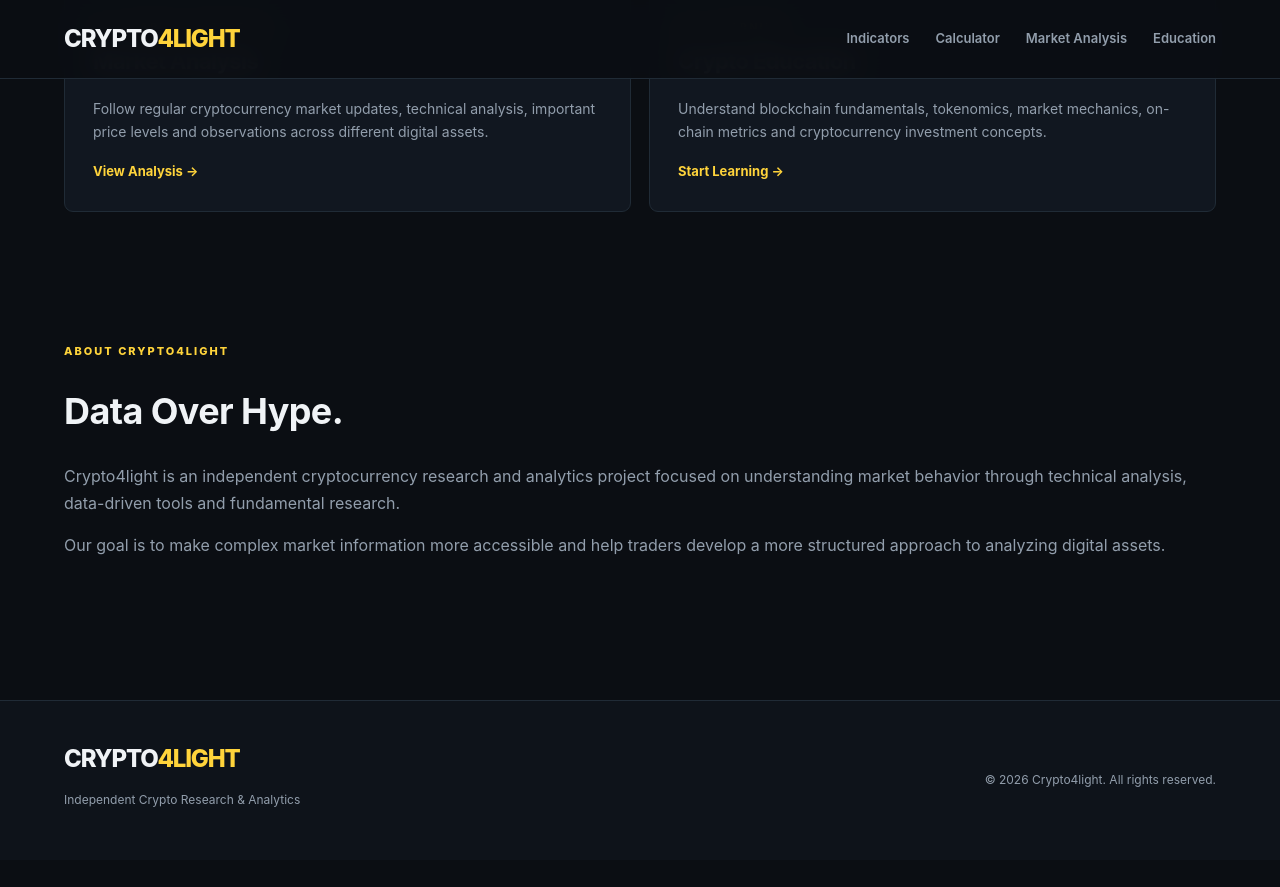
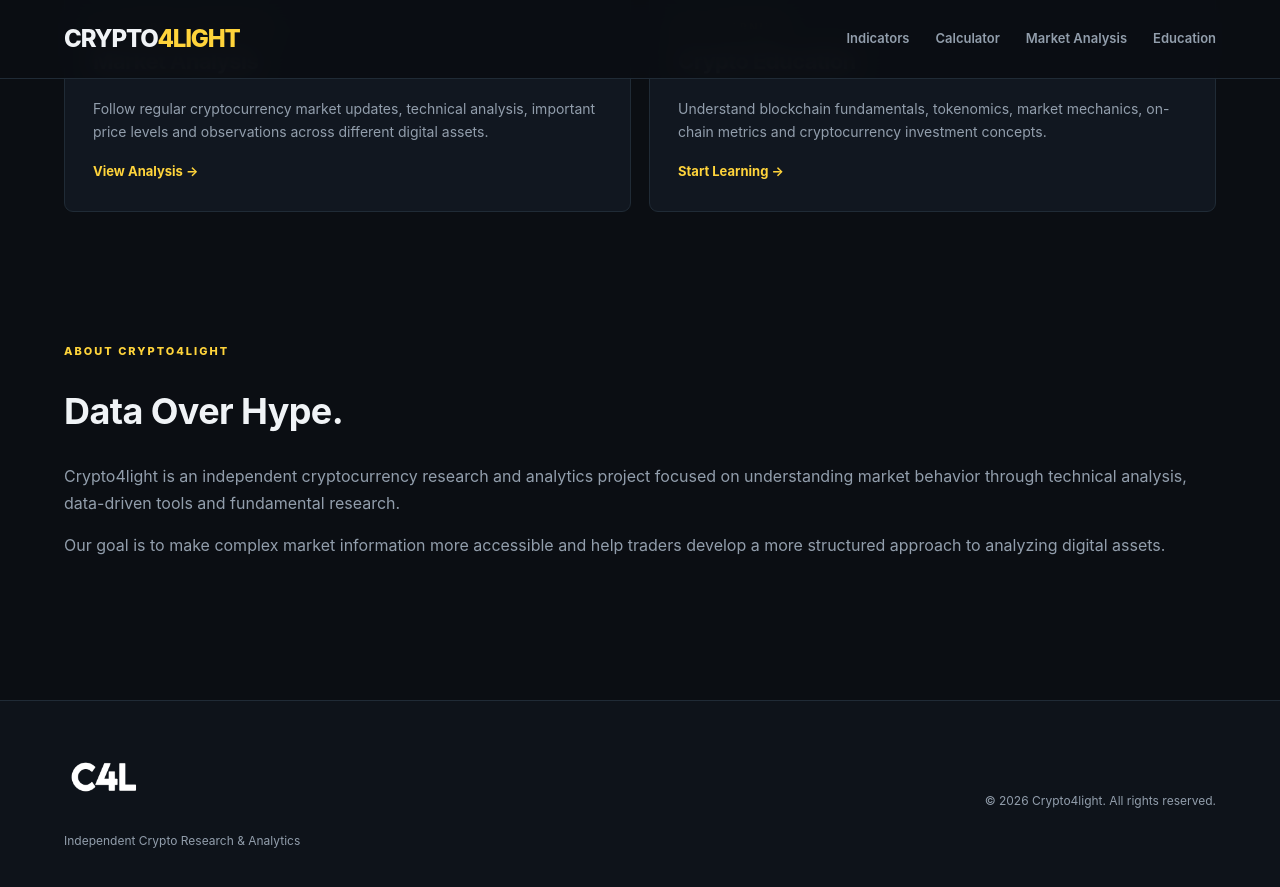
Before and after one commit to crypto4light/crypto4light, a Jekyll site: the page built from index.html, in a window 1280 px wide and 900 px high, scrolled down 1186 px. Shown: the top 887 px of the window. Built offline with Jekyll 4.4.1, drawn with Linux system fonts in a browser that asks for light colours; before the commit the page ends 2046 px from its top, so only the background shows below that.

Commit message:
Update default.html

```diff
--- a/_layouts/default.html
+++ b/_layouts/default.html
@@ -1,3 +1,4 @@
+
 <!DOCTYPE html>
 <html lang="en">
 <head>
@@ -39,9 +40,16 @@
   <div class="container footer-content">
 
     <div>
-      <a class="logo" href="/">
-        CRYPTO<span>4LIGHT</span>
+      <a href="/" aria-label="Crypto4light Home">
+        <img
+          src="/assets/images/crypto4light-logo.png"
+          alt="Crypto4light C4L Logo"
+          width="80"
+          height="80"
+          style="display: block; width: 80px; height: auto; object-fit: contain;"
+        >
       </a>
+
       <p>Independent Crypto Research & Analytics</p>
     </div>
 
```
